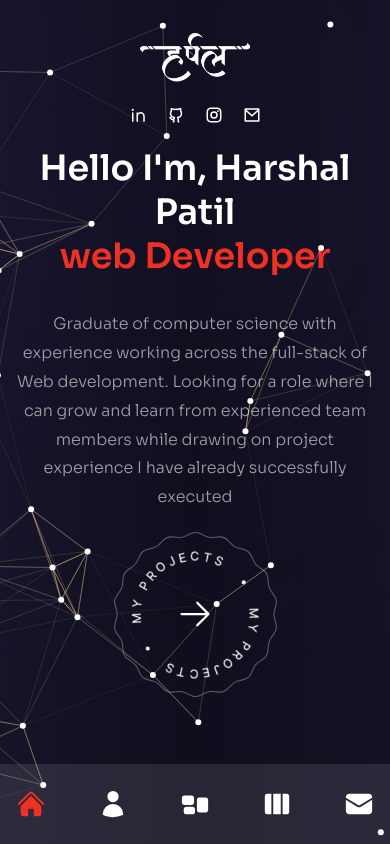
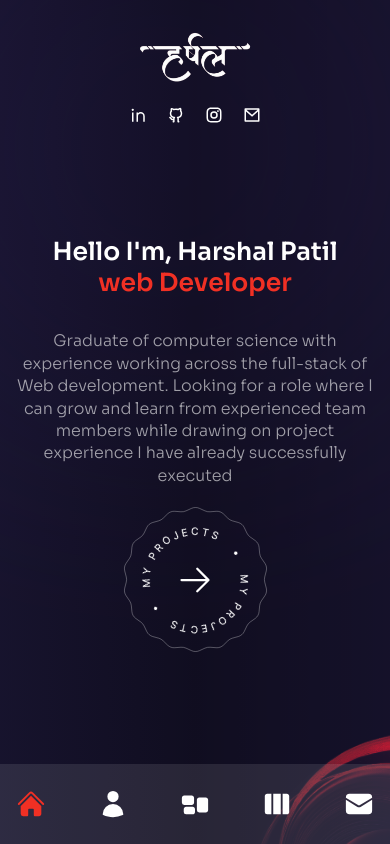
Before and after one commit to harshal0151/Portfolio-Harshal, a Next.js app: page / in a window 390 px wide. Built offline with nearby package versions, Linux system fonts and the light colour scheme.

Commit message:
update code

```diff
--- a/components/ParticlesContainer.js
+++ b/components/ParticlesContainer.js
@@ -3,54 +3,59 @@ import { loadFull } from "tsparticles";
 import React, { useCallback } from "react";
 
 const ParticlesContainer = () => {
-  //init
+  // Init function to load particles library
   const particlesInit = useCallback(async (engine) => {
     await loadFull(engine);
   }, []);
-  const particlesLoaded = useCallback(async () => {}, []);
+
+  // Callback function when particles are loaded
+  const particlesLoaded = useCallback(async () => {
+    console.log("Particles loaded!");
+  }, []);
 
   return (
     <Particles
       className="w-full h-full absolute translate-z-0"
-     id ='tsparticles'
-     init ={particlesInit}
+      id="tsparticles"
+      init={particlesInit}
       loaded={particlesLoaded}
       options={{
-      fullScreen:{enable:false},
-      background:{
-        color:{
-          value: '',
-        }
+        fullScreen: { enable: true },
+        background: {
+          color: {
+            value: "#",
           },
-      fpsLimit:120,
-      interactivity:{
-        events:{
-          onClick:{
-            enable: false,
-            mode: 'push',
         },
+        fpsLimit: 60,
+        interactivity: {
+          events: {
             onHover: {
               enable: true,
-            mode: 'repulse',
+              mode: "grab",
             },
-          resize: true,
+            onClick: {
+              enable: true,
+              mode: "push",
             },
-        modes:{
-          push:{
-            quantity:90
           },
-          repulse:{
-            distance:200,
-            duration:0.4,
+          modes: {
+            grab: {
+              distance: 150,
+              line_linked: {
+                opacity: 0.5,
+              },
+            },
+            push: {
+              particles_nb: 4,
             },
           },
         },
-      particles:{
-        colors: {
-          value: '#e68e2e' ,
+        particles: {
+          color: {
+            value: "#e68e2e",
           },
           links: {
-           color: '#f5d393',
+            color: "#f5d393",
             distance: 150,
             enable: true,
             opacity: 0.5,
@@ -60,38 +65,47 @@ const ParticlesContainer = () => {
             enable: true,
           },
           move: {
-           direction: 'none',
             enable: true,
-           outMode: {
-            default: 'bounce'
+            speed: 2,
+            direction: "none",
+            random: true,
+            straight: false,
+            out_mode: "out",
+            attract: {
+              enable: false,
+              rotateX: 600,
+              rotateY: 1200,
             },
-           random: false,
-           speed: 1,
-           straight: false,
-
           },
           number: {
+            value: 80,
             density: {
               enable: true,
-              area: 800
+              value_area: 800,
             },
-            value:80
           },
           opacity: {
-
+            value: 0.5,
             anim: {
-              value:0.5,
+              enable: true,
+              speed: 1,
+              opacity_min: 0.1,
+              sync: false,
             },
-            shape:{
-              type:"circle"
           },
           size: {
-              value : {min: 1, max: 5}
+            value: 5,
+            random: true,
+            anim: {
+              enable: true,
+              speed: 2,
+              size_min: 0.1,
+              sync: false,
             },
           },
-          detectRatina: true,
         },
-    }}/>
+      }}
+    />
   );
 };
 
--- a/components/ProjectsBtn.js
+++ b/components/ProjectsBtn.js
@@ -10,9 +10,9 @@ import { HiArrowRight } from "react-icons/hi2";
 
 
 const ProjectsBtn = () => {
-  return <div className='mx-auto xl:mx-0 mb-12'>
-        <Link href={'/work'} className="relative w-[165px] h-[165px] flex justify-center items-center bg-circleStar bg-cover bg-center bg-no-repeat group">
-          <Image src={'/rounded-text.png'} width={121} height={128} alt="" className='animate-spin-slow w-full max-w-[121px] max-h-[128px]'/>
+  return <div className='mx-auto xl:mx-0 mb-5'>
+        <Link href={'/work'} className="relative w-[145px] h-[145px] flex justify-center items-center bg-circleStar bg-cover bg-center bg-no-repeat group">
+          <Image src={'/rounded-text.png'} width={121} height={128} alt="" className='animate-spin-slow w-full max-w-[101px] max-h-[118px]'/>
           <HiArrowRight className="absolute text-4xl group-hover:translate-x-2 transition-all duration-300"/>
         </Link>
   </div>;
--- a/pages/about/index.js
+++ b/pages/about/index.js
@@ -103,7 +103,7 @@ const About = () => {
             initial="hidden"
             animate="show"
             exit="hidden"
-            className="max-w-[500px] mx-auto xl:mx-0 mb-6 xl:mb-12 px-2 xl:px-0"
+            className="max-w-[500px] mx-auto xl:mx-0 mb-5 xl:mb-12 px-0.8 xl:px-0"
           >
             Graduate of computer science with experience working across the full-stack of Web development. In the last six months, I&apos;ve gained valuable remote experience
             working with CraveDigi and collaborating on digital products for
@@ -157,7 +157,7 @@ const About = () => {
           exit="hidden"
           className="flex flex-col w-full xl:max-w-[48%] h-[300px]"
         >
-          <div className="flex gap-x-4 xl:gap-x-8 mx-auto xl:mx-0 mb-4">
+          <div className=" flex gap-x-4  xl:gap-x-8 mx-auto xl:mx-0 mb-4 text-[0.7rem]  ">
             {aboutData.map((item, itemIndex) => (
               <div
                 key={itemIndex}
--- a/pages/contact/index.js
+++ b/pages/contact/index.js
@@ -6,6 +6,7 @@ import { fadeIn } from "../../variants";
 const Contact = () => {
   return (
     <div className="h-full bg-primary/30">
+
       <div className="container mx-auto py-32 text-center xl:text-left flex items-center justify-center h-full">
         <div className="flex flex-col w-full max-w-[700px] ">
           <motion.h2
@@ -13,7 +14,7 @@ const Contact = () => {
             initial="hidden"
             animate="show"
             exit="hidden"
-            className="h2 text-center mb-12"
+            className="mt-12 h2 text-center mb-8"
           >
             Let&apos;s <span className="text-accent">connect.</span>
           </motion.h2>
@@ -23,7 +24,7 @@ const Contact = () => {
            animate="show"
            exit='hidden'
 
-          className="flex-1 flex flex-col gap-6 w-full mx-auto">
+          className="flex-1 flex flex-col gap-5 w-full mx-auto">
             <div className="flex  gap-x-6 w-full">
               <input type="text" placeholder="name" className="input" />
               <input type="text" placeholder="email" className="input" />
--- a/pages/index.js
+++ b/pages/index.js
@@ -5,10 +5,13 @@ import Avatar from "../components/Avatar";
 import { motion } from "framer-motion";
 import { fadeIn } from "../variants";
 import ProjectsBtn from "../components/ProjectsBtn";
+import Circles from '../components/Circles';
+
 
 const Home = () => {
   return (
-    <div className="bg-primary/60 h-full">
+    <div className="bg-primary/30 h-full">
+       <Circles />
       {/* text */}
       <div className='w-full h-full bg-gradient-to-r from-primary/10 via-black/30 to-black/10'>
         <div className='text-center flex flex-col justify-center xl:pt-40 xl:text-left h-full container mx-auto'>
@@ -17,8 +20,8 @@ const Home = () => {
             initial="hidden"
             animate="show"
             exit='hidden'
-            className="h1 mt-12">
-            Hello I&apos;m, Harshal Patil <br />{" "}
+            className="h1 mt-[4rem]">
+            Hello I&apos;m, Harshal Patil <br />
             <span className="text-accent">web Developer</span>
           </motion.h1>
           <motion.p
@@ -50,7 +53,8 @@ const Home = () => {
         <div className="bg-none xl:bg-explosion xl:bg-cover xl:bg-right xl:bg-no-repeat w-full absolute mix-blend-color-dodge translate-y-0 "></div>
 
         {/* particals */}
-        <ParticlesContainer/>
+        {/* <ParticlesContainer/> */}
+
         {/* Avatar  img*/}
         <motion.div
           variants={fadeIn('up', 0.5)}
@@ -62,6 +66,7 @@ const Home = () => {
           <Avatar/>
         </motion.div>
       </div>
+
     </div>
   );
 };
--- a/pages/services/index.js
+++ b/pages/services/index.js
@@ -22,7 +22,7 @@ const Services = () => {
             initial="hidden"
             animate="show"
             exit= "hidden"
-           className='h2'>What Do I  <span className='text-accent'>Help.</span></motion.h2>
+           className='h2 md:mt-0 mt-[4rem]'>What Do I  <span className='text-accent'>Help.</span></motion.h2>
           <motion.p
            variants={fadeIn('up', 0.4)}
            initial="hidden"
--- a/styles/globals.css
+++ b/styles/globals.css
@@ -26,20 +26,20 @@
     @apply w-full h-screen overflow-hidden;
   }
   .h1 {
-    @apply text-[35px] leading-tight md:text-[60px] md:leading-[1.3] mb-8 font-semibold;
+    @apply text-[25px]  leading-tight md:text-[55px] md:leading-[1.2] mb-8 font-semibold;
   }
   .h2 {
-    @apply text-[35px] leading-tight md:text-[54px] md:leading-[1.3] mb-4 font-semibold;
+    @apply text-[25px] leading-tight md:text-[52px] md:leading-[1.1] mb-4 font-semibold;
   }
   p {
-    @apply leading-[1.8] text-white/60 font-light;
+    @apply leading-[1.4] text-white/60 font-light;
   }
   .btn,
   .input {
     @apply h-[52px];
   }
   .input {
-    @apply w-full h-[52px] rounded-lg pl-6 capitalize;
+    @apply w-full h-[50px] rounded-lg pl-6 capitalize;
   }
   .input,
   .textarea {
```
Also changed, not shown: components/WorkSlider.js (+10 -5 lines). Lines whose indentation alone changed are shown as unchanged.
